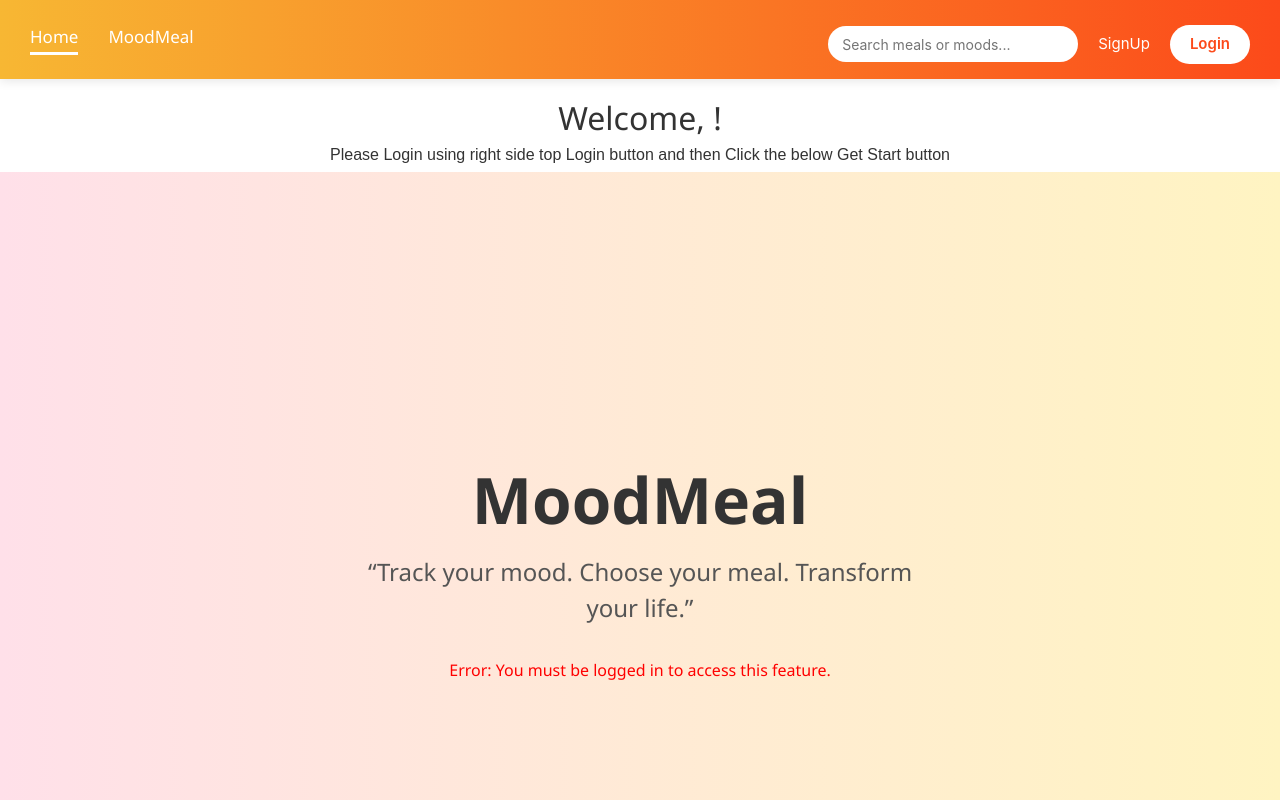
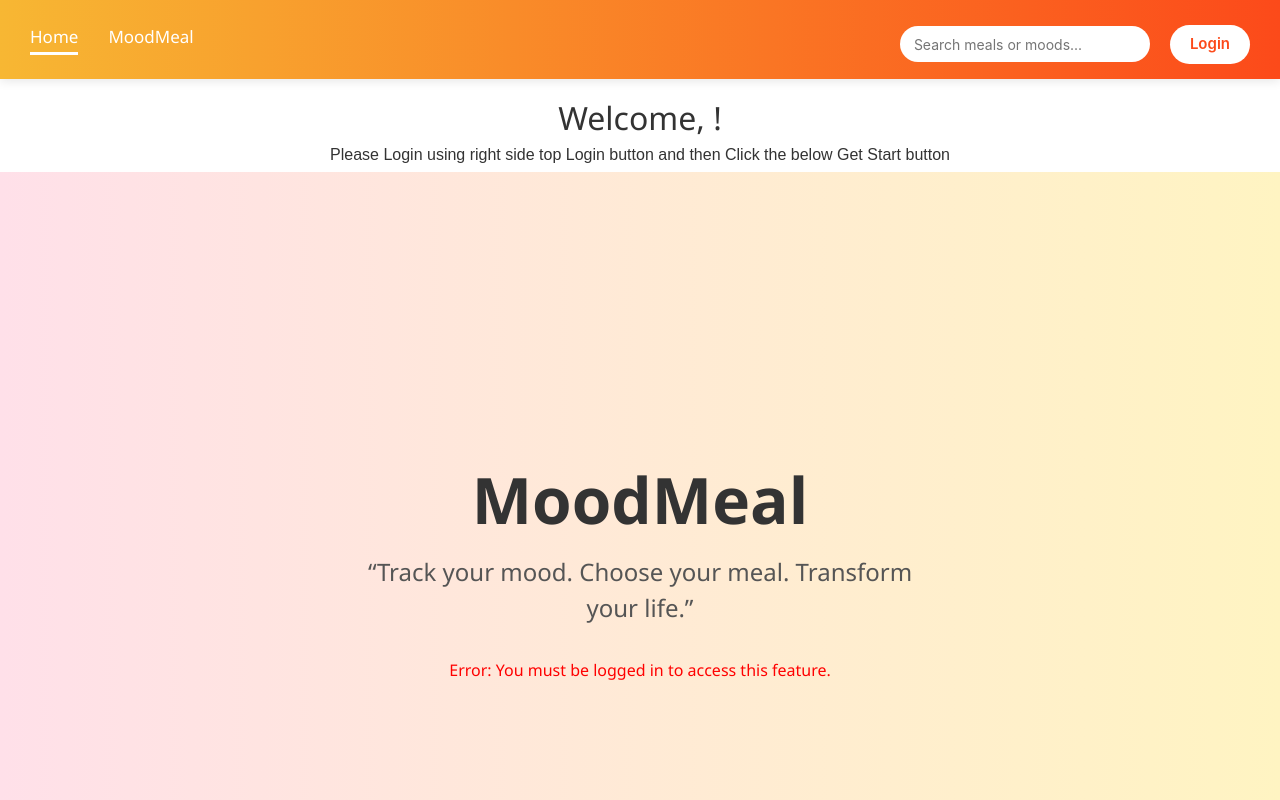
Before and after one commit to suhaas3/mood-meal, a React (Create React App) app: page / in a window 1280 px wide. Shown: the top 800 px of the page. Built offline with nearby package versions, Linux system fonts and the light colour scheme.

Commit message:
signin popup is commented

```diff
--- a/src/Components/Navbar/Navbar.js
+++ b/src/Components/Navbar/Navbar.js
@@ -47,7 +47,7 @@ function Navbar() {
         <div className="navbar-right">
           <input className="search" type="text" placeholder="Search meals or moods..." />
 
-          <li className="signup-list" type="none">SignUp</li>
+          {/* <li className="signup-list" type="none">SignUp</li> */}
 
           {isAuthenticate ? (
             <button className="login-button-navbar" onClick={handleLogout}>Logout</button>
```
